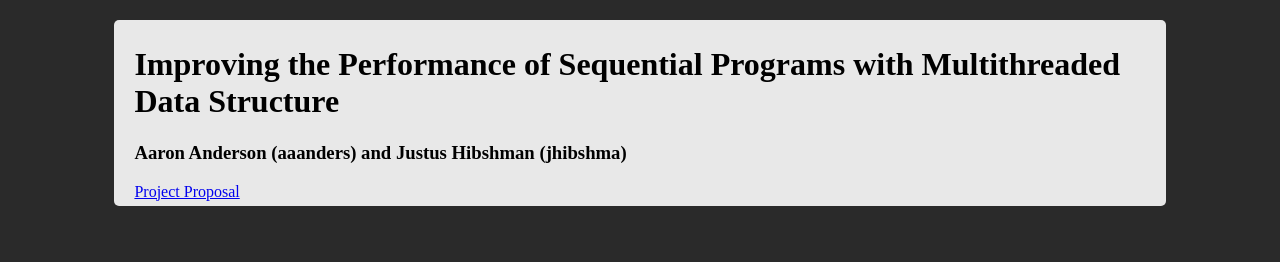
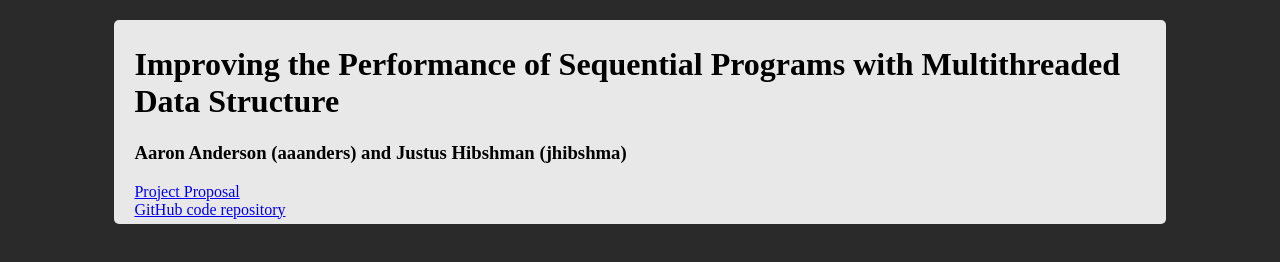
Before and after one commit to aanders/15418-proj, a plain HTML site: page index.html in a window 1280 px wide. Drawn offline with Linux system fonts and the light colour scheme.

Commit message:
Add link to GitHub repo on home page

```diff
--- a/index.html
+++ b/index.html
@@ -20,6 +20,8 @@
   <h3>Aaron Anderson (aaanders) and Justus Hibshman (jhibshma)</h3>
 
   <a href="proposal.html">Project Proposal</a>
+  <br />
+  <a href="https://github.com/aanders/15418-proj">GitHub code repository</a>
 </div>
 
 </body>
```
